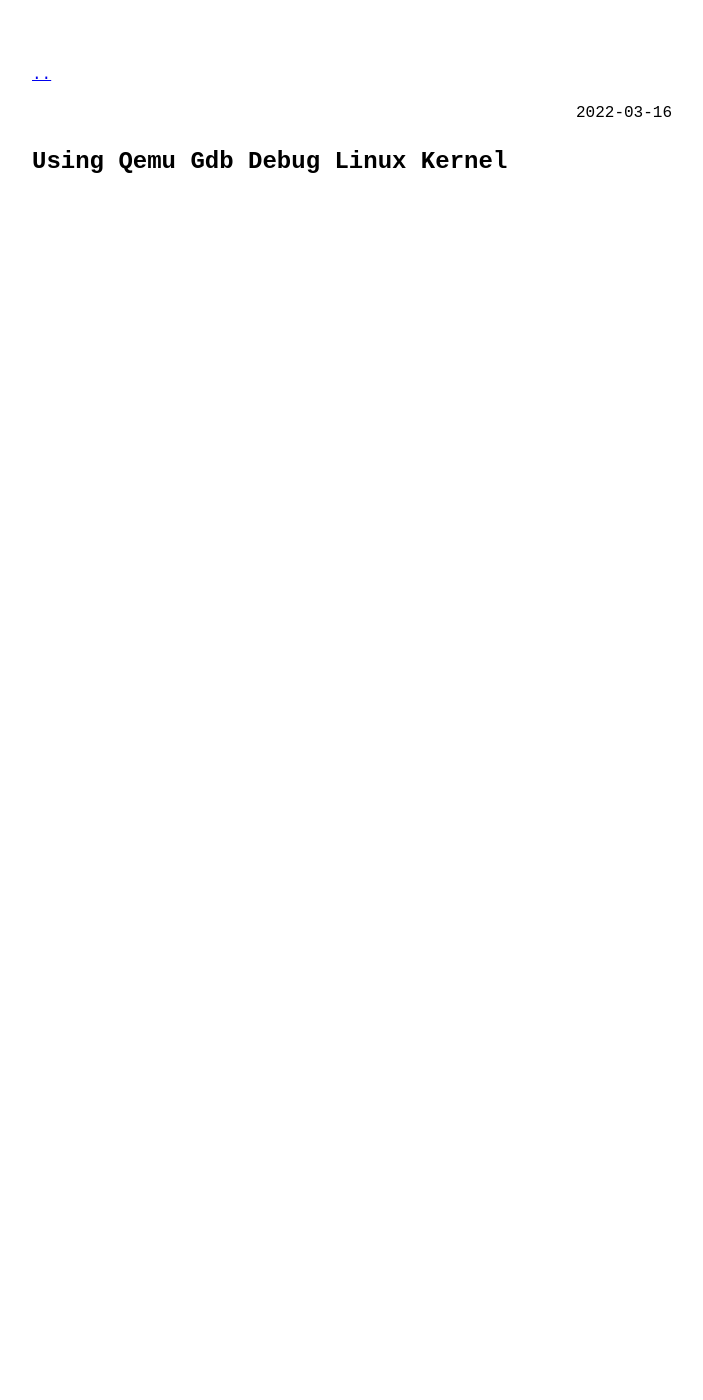
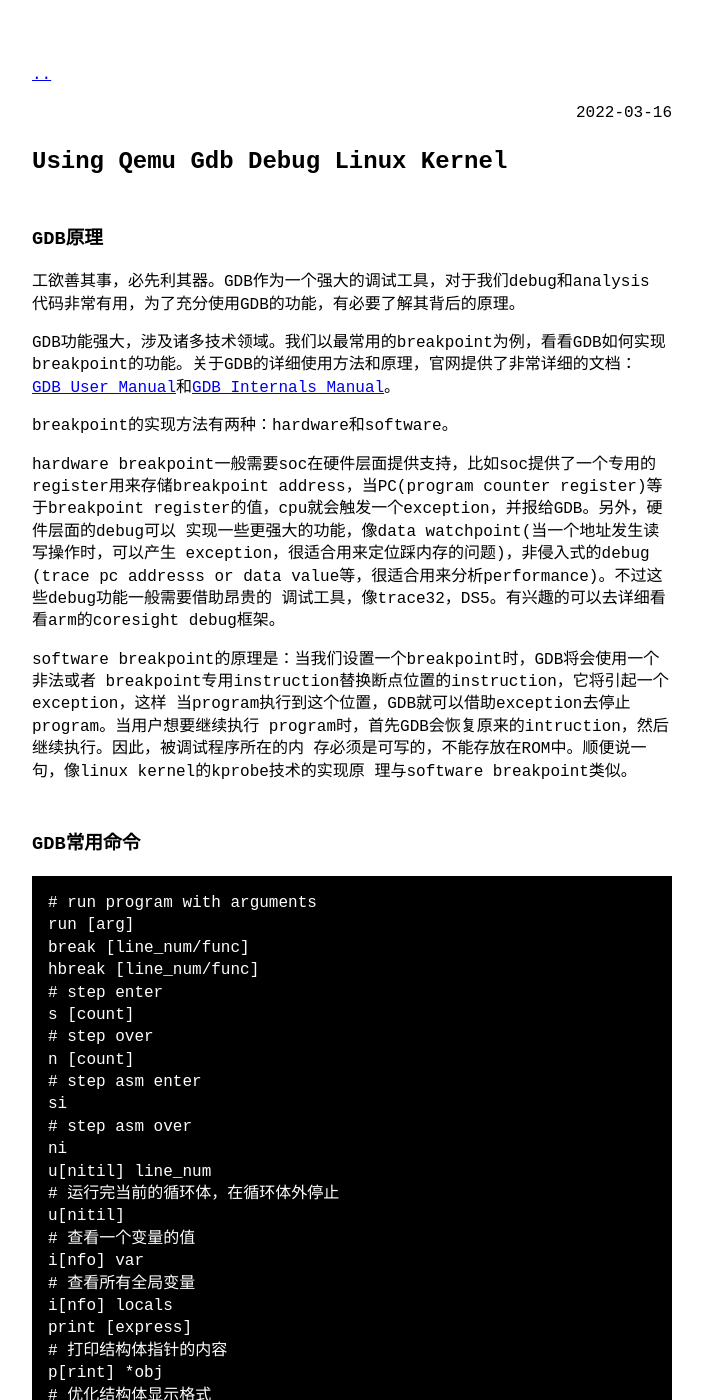
Before and after one commit to XueZitian/XueZitian.github.io, a Jekyll site: the page built from _posts/2022-03-16-using-qemu-GDB-debug-linux-kernel.md, in a window 1280 px wide and 1400 px high. Shown: the whole window, without its empty margins (288-991 px from the left). Built offline with Jekyll 4.4.1, drawn with Linux system fonts in a browser that asks for light colours; some of the changed text lies outside the part shown.

Commit message:
update using qemu gdb debug linux kernel

````diff
--- a/_posts/2022-03-16-using-qemu-GDB-debug-linux-kernel.md
+++ b/_posts/2022-03-16-using-qemu-GDB-debug-linux-kernel.md
@@ -1,3 +1,109 @@
 ---
 layout: post
 ---
+
+### GDB原理
+
+工欲善其事，必先利其器。GDB作为一个强大的调试工具，对于我们debug和analysis
+代码非常有用，为了充分使用GDB的功能，有必要了解其背后的原理。
+
+GDB功能强大，涉及诸多技术领域。我们以最常用的breakpoint为例，看看GDB如何实现
+breakpoint的功能。关于GDB的详细使用方法和原理，官网提供了非常详细的文档：
+[GDB User Manual][2]和[GDB Internals Manual][3]。
+
+breakpoint的实现方法有两种：hardware和software。
+
+hardware breakpoint一般需要soc在硬件层面提供支持，比如soc提供了一个专用的
+register用来存储breakpoint address，当PC(program counter register)等于breakpoint
+register的值，cpu就会触发一个exception，并报给GDB。另外，硬件层面的debug可以
+实现一些更强大的功能，像data watchpoint(当一个地址发生读写操作时，可以产生
+exception，很适合用来定位踩内存的问题)，非侵入式的debug (trace pc addresss or
+data value等，很适合用来分析performance)。不过这些debug功能一般需要借助昂贵的
+调试工具，像trace32，DS5。有兴趣的可以去详细看看arm的coresight debug框架。
+
+software breakpoint的原理是：当我们设置一个breakpoint时，GDB将会使用一个非法或者
+breakpoint专用instruction替换断点位置的instruction，它将引起一个exception，这样
+当program执行到这个位置，GDB就可以借助exception去停止program。当用户想要继续执行
+program时，首先GDB会恢复原来的intruction，然后继续执行。因此，被调试程序所在的内
+存必须是可写的，不能存放在ROM中。顺便说一句，像linux kernel的kprobe技术的实现原
+理与software breakpoint类似。
+
+### GDB常用命令
+
+```bash
+# run program with arguments
+run [arg]
+break [line_num/func]
+hbreak [line_num/func]
+# step enter
+s [count]
+# step over
+n [count]
+# step asm enter
+si
+# step asm over
+ni
+u[nitil] line_num
+# 运行完当前的循环体，在循环体外停止
+u[nitil]
+# 查看一个变量的值
+i[nfo] var
+# 查看所有全局变量
+i[nfo] locals
+print [express]
+# 打印结构体指针的内容
+p[rint] *obj
+# 优化结构体显示格式
+set print pretty on
+display var
+# backtrace stack
+bt
+# 程序访问某个内存单元时停止
+watch
+# show 源码
+list
+# 查看内存中的数据
+examing /FMT addr
+# /FMT 格式
+/FMT: o(octal), x(hex), d(decimal), u(unsigned decimal), t(binary) f(float),a(address), i(instruction), c(char), s(string), b(byte), h(halfword), w(word),g(giant, 8 bytes)
+# 打印结构体成员，/0 显示偏移量
+ptype
+# 打开代码窗口
+layout src
+layout asm
+tui disable
+```
+
+### GDB调试linux kernel的几种方法
+
+使用GDB调试linux kernel大概有四种方法：
+1. KGDB
+2. Qemu/KVM
+3. JTAG
+4. Core Dumps
+
+其中，KGDB需要开启linux kernel的相关构建选项，并且远程连接到另一台机器进行调试；
+JTAG需要借助硬件调试工具，像Jlink, trace32, DS5等；Core Dumps适合用来抓取一
+运行时的异常现场，然后借助Crash工具分析异常现场；Qemu是借助Qemu的GDB stub在host
+上调试guest的linux kernel。而我使用GDB的主要目的是分析linux kernel代码，查看复杂
+的调用链，局部变量和全局变量等。显然Qemu是更加干净和简单的方案。
+
+### 使用qemu的GDB调试linux kernel
+
+网上有一篇非常好的教程讲解了如何使用qemu的GDB调试linux kernel，而且还配置有视频
+教程，非常nice，所以请直接移步去这位大牛的文章：[Debugging the Linux kernel with
+Qemu and GDB][4]。
+
+TODO: 添加ubuntu文件系统作为调试的系统
+
+### Reference
+* [Breakpoint Handling][1]
+* [Debugging kernel and modules via gdb][5]
+* [GDB usage][6]
+
+[1]: https://sourceware.org/gdb/wiki/Internals/Breakpoint%20Handling
+[2]: https://sourceware.org/gdb/current/onlinedocs/gdb/
+[3]: https://sourceware.org/gdb/wiki/Internals
+[4]: https://pnx9.github.io/thehive/Debugging-Linux-Kernel.html
+[5]: https://docs.kernel.org/dev-tools/gdb-kernel-debugging.html
+[6]: https://qemu.readthedocs.io/en/latest/system/gdb.html
````
Also changed, not shown: _drafts/2022-03-19-dynamic-modify-glibc-memcpy-assembly-implementation.md (added).
